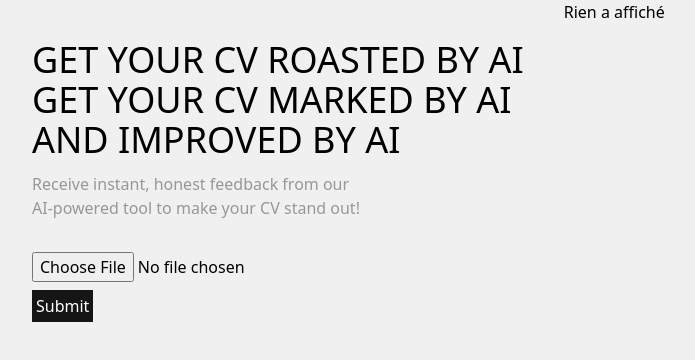
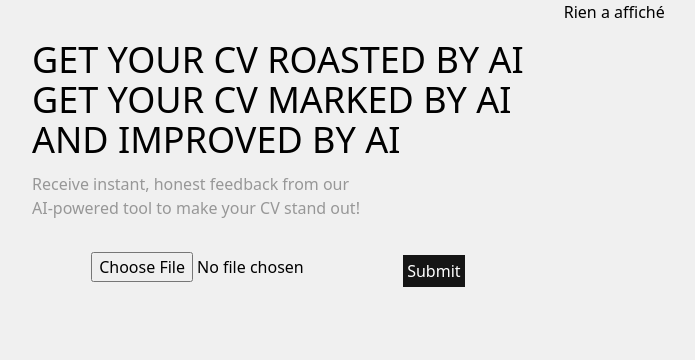
Before and after one commit to donia-fioklou/front-roast-cv, a React (Create React App) app: page / in a window 1280 px wide. Shown: the top 360 px of the page, without its empty margins (8-703 px from the left). Built offline with nearby package versions, Linux system fonts and the light colour scheme.

Commit message:
method submit

```diff
--- a/src/App.js
+++ b/src/App.js
@@ -3,10 +3,11 @@ import { useState } from "react";
 function App() {
   const api_url = 'https://back-roast-cv.onrender.com/roast_cv';
 
-  const [filePath, setFilePath] = useState('');
+  const [filePath, setFilePath] = useState(null);
 
   const handleFileChange = (event) => {
-    const newFilePath = event.target.value;
+    const newFilePath = event.target.value[0];
+
 
     // Validate if the file path ends with ".pdf"
     if (newFilePath.endsWith('.pdf')) {
@@ -25,6 +26,8 @@ function App() {
     try {
       const formData = new FormData();
       formData.append('cv', filePath); // Replace 'file' with the desired field name in your backend
+      console.log('formData',formData);
+      console.log('formData',formData);
 
       const response = await fetch(api_url, { // Replace with your backend endpoint
         method: 'POST',
@@ -54,14 +57,16 @@ function App() {
     <p className=" text-textColor mb-8">Receive instant, honest feedback from our <br/>
        AI-powered tool to make your CV stand out!</p>
        <div className="">
-
-      <input className="block mb-2 "
+      <form className="flex justify-center items-center" onClick={handleSubmit}>
+        <input className="block mb-2 "
         type="file"
         placeholder="Enter file path"
         value={filePath}
         onChange={handleFileChange}
       />
-       <input  className=" p-1 bg-btColor text-white " type="submit" value="Submit" onClick={handleSubmit}/>
+       <input  className=" p-1 bg-btColor text-white " type="submit" value="Submit"/>
+      </form>
+
     </div>
   </section>
 
```
